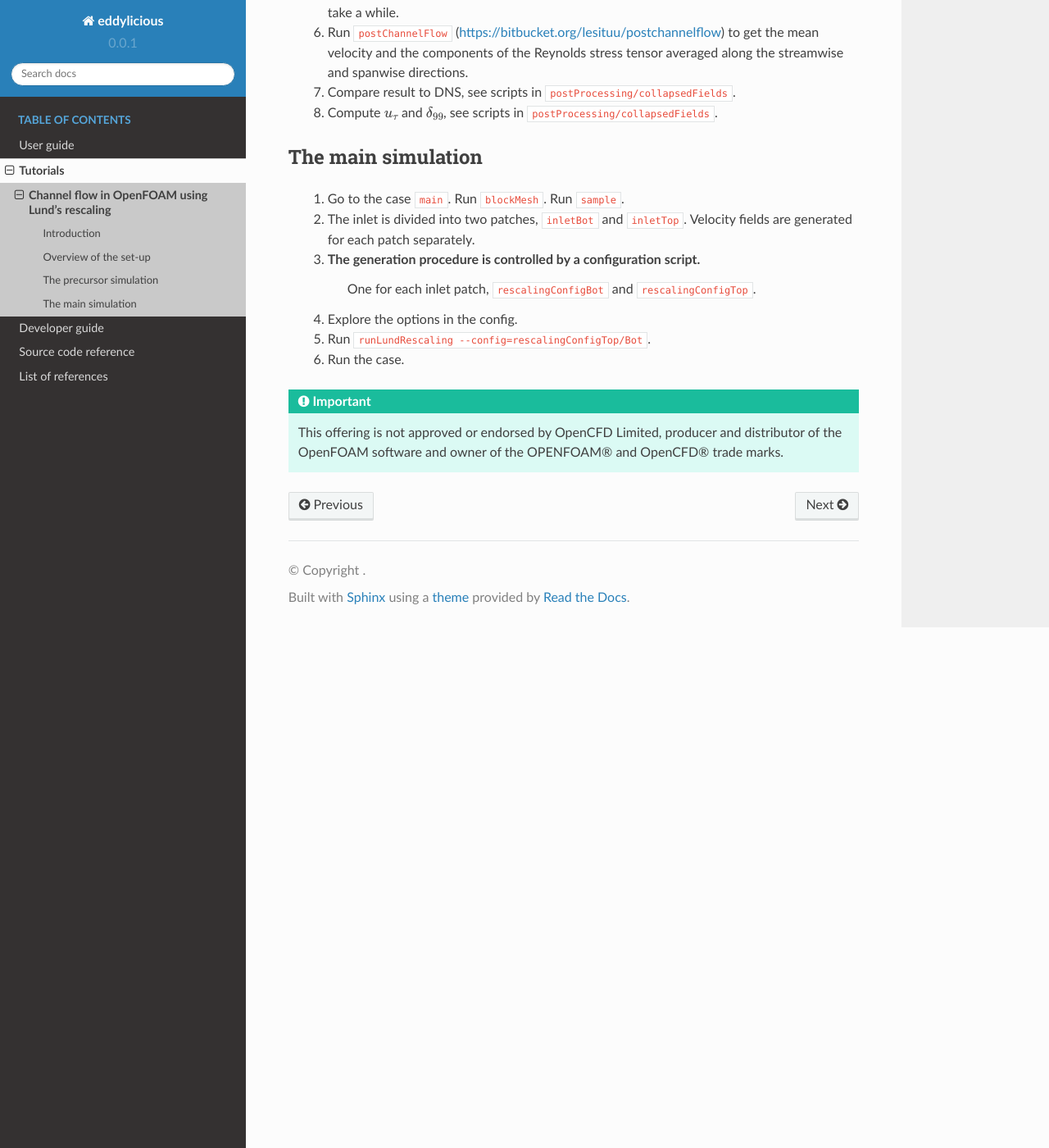
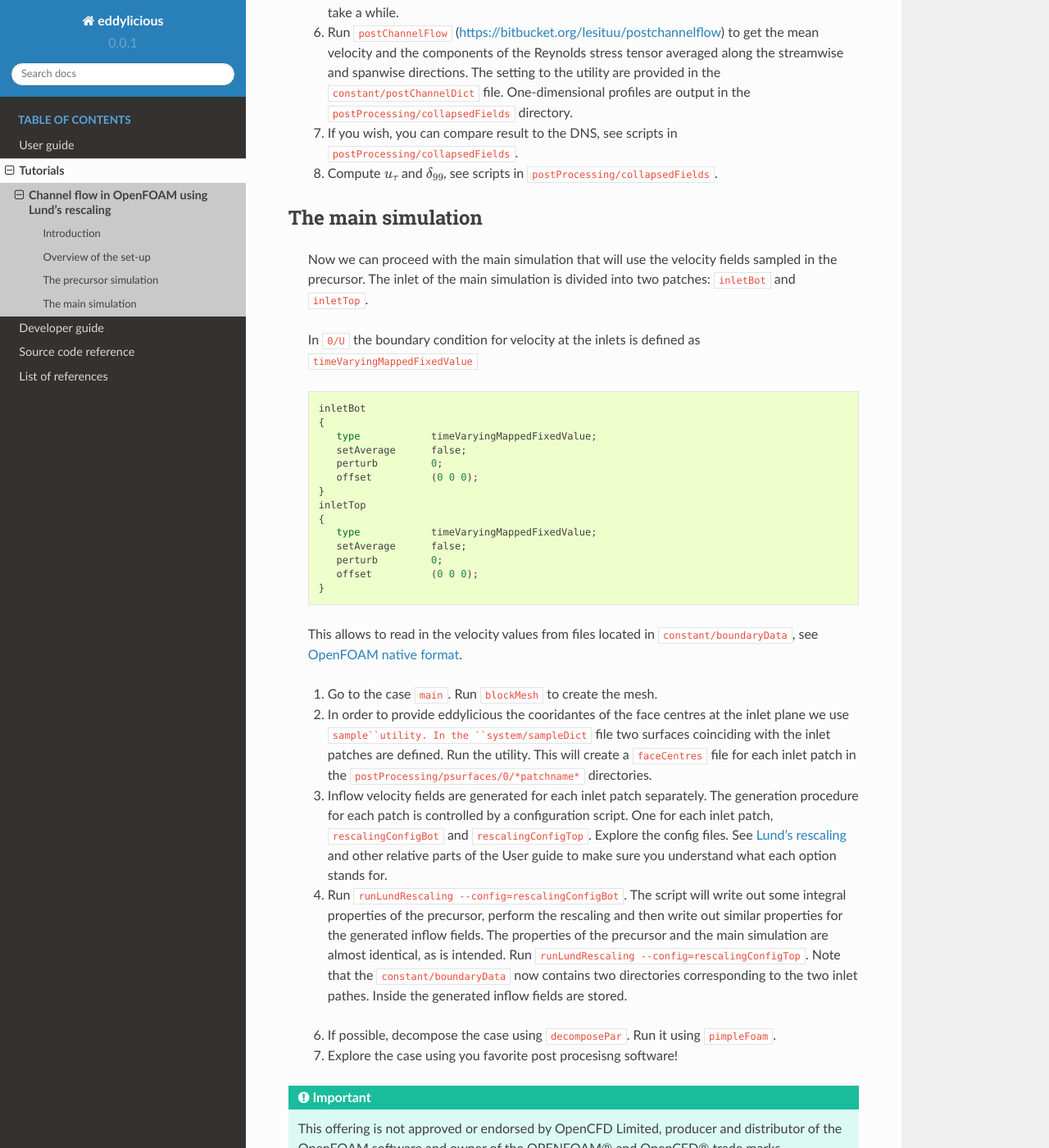
Before and after one commit to timofeymukha/eddylicious, a Sphinx documentation site: the page built from docs/tutorials/of_channel_lund.rst, in a window 1280 px wide and 1400 px high, scrolled down 3882 px. Shown: the whole window at 82% size. Built offline with Sphinx 7.4.7 and the Read the Docs theme 2.0.0, drawn with Linux system fonts in a browser that asks for light colours; cross-references to code outside the pages are shown as plain code; some of the changed text lies outside the part shown.

Commit message:
Working on docs.

```diff
--- a/docs/bibl.bib
+++ b/docs/bibl.bib
@@ -93,6 +93,16 @@ title = {{A priori and a posteriori tests of inflow conditions for large-eddy si
 volume = {16},
 year = {2004}
 }
+@Article{Lee2015,
+  author = 	 {M. Lee and R. D. Moser},
+  title = 	 {Direct numerical simulation of turbulent channel flow
+                  up to Re_τ ≈ 5200},
+  journal = 	 {Journal of Fluid Mechanics},
+  year = 	 {2015},
+  volume = 	 {774},
+  pages = 	 {395-415},
+}
+
 @article{Schluter2004,
 author = {Schl{\"{u}}ter, J. U. and Pitsch, H. and Moin, P.},
 doi = {10.2514/1.3488},
--- a/docs/tutorials/of_channel_lund.rst
+++ b/docs/tutorials/of_channel_lund.rst
@@ -105,7 +105,7 @@ Please follow the following steps.
 
    2. Let us explore the case.
       Data for time 1000 is available, that is the case has been pre-run to
-      get rid of transients, therefore can proceed with saving the velocity
+      get rid of transients, therefore one can proceed with saving the velocity
       fields needed for the rescaling procedure directly.
 
       Opening ``1000/U`` verifies that cycling boundary conditions are applied
@@ -201,8 +201,12 @@ Please follow the following steps.
       (https://bitbucket.org/lesituu/postchannelflow)
       to get the mean velocity and the components of the Reynolds stress tensor
       averaged along the streamwise and spanwise directions.
+      The setting to the utility are provided in the
+      ``constant/postChannelDict`` file.
+      One-dimensional profiles are output in the
+      ``postProcessing/collapsedFields`` directory.
 
-   7. Compare result to DNS, see scripts in
+   7. If you wish, you can compare result to the DNS, see scripts in
       ``postProcessing/collapsedFields``.
 
    8. Compute :math:`u_\tau` and :math:`\delta_{99}`, see scripts in
@@ -210,21 +214,67 @@ Please follow the following steps.
 
 The main simulation
 -------------------
+   Now we can proceed with the main simulation that will use the velocity
+   fields sampled in the precursor.
+   The inlet of the main simulation is divided into two patches: ``inletBot``
+   and ``inletTop``.
 
-   1. Go to the case ``main``. Run ``blockMesh``. Run ``sample``.
+   In ``0/U`` the boundary condition for velocity at the inlets is defined as
+   ``timeVaryingMappedFixedValue`` ::
 
-   2. The inlet is divided into two patches, ``inletBot`` and ``inletTop``.
-      Velocity fields are generated for each patch separately.
+      inletBot
+      {
+         type            timeVaryingMappedFixedValue;
+         setAverage      false;
+         perturb         0;
+         offset          (0 0 0);
+      }
+      inletTop
+      {
+         type            timeVaryingMappedFixedValue;
+         setAverage      false;
+         perturb         0;
+         offset          (0 0 0);
+      }
 
-   3. The generation procedure is controlled by a configuration script.
-       One for each inlet patch, ``rescalingConfigBot`` and
-       ``rescalingConfigTop``.
+   This allows to read in the velocity values from files located in
+   ``constant/boundaryData``, see :ref:`of_native_format`.
 
-   4. Explore the options in the config.
 
-   5. Run ``runLundRescaling --config=rescalingConfigTop/Bot``.
+   1. Go to the case ``main``. Run ``blockMesh`` to create the mesh.
 
-   6. Run the case.
+   2. In order to provide eddylicious the cooridantes of the face centres at
+      the inlet plane we use ``sample``utility.
+      In the ``system/sampleDict`` file two surfaces coinciding with the inlet
+      patches are defined.
+      Run the utility.
+      This will create a ``faceCentres`` file for each inlet patch in the
+      ``postProcessing/psurfaces/0/*patchname*`` directories.
+
+   3. Inflow velocity fields are generated for each inlet patch separately.
+      The generation procedure for each patch is controlled by a configuration
+      script.
+      One for each inlet patch, ``rescalingConfigBot`` and
+      ``rescalingConfigTop``.
+      Explore the config files.
+      See :ref:`lund_rescaling` and other relative parts of the User guide
+      to make sure you understand what each option stands for.
+
+   4. Run ``runLundRescaling --config=rescalingConfigBot``.
+      The script will write out some integral properties of the precursor,
+      perform the rescaling and then write out similar properties for the
+      generated inflow fields.
+      The properties of the precursor and the main simulation are almost
+      identical, as is intended.
+      Run ``runLundRescaling --config=rescalingConfigTop``.
+      Note that the ``constant/boundaryData`` now contains two directories
+      corresponding to the two inlet pathes.
+      Inside the generated inflow fields are stored.
+
+   6. If possible, decompose the case using ``decomposePar``.
+      Run it using ``pimpleFoam``.
+
+   7. Explore the case using you favorite post procesisng software!
 
 
 
--- a/docs/user_guide/generation_methods.rst
+++ b/docs/user_guide/generation_methods.rst
@@ -190,7 +190,8 @@ The other is to let eddylicious compute it using the skin friction coefficient,
 :math:`\text{Re}_{\delta_{99}}` or :math:`\text{Re}_\theta`.
 
 .. math::
-   & c_f = 0.02 \text{Re}^{-1/6}_\delta_{99}, \\
+
+   & c_f = 0.02 \text{Re}^{-1/6}_{\delta_{99}}, \\
    & c_f = 0.013435(\text{Re}_\theta - 373.83)^{-2/11}.
 
 The friction velocity is then obtained as :math:`U_0 \sqrt{c_f/2}`.
--- a/docs/user_guide/output.rst
+++ b/docs/user_guide/output.rst
@@ -43,7 +43,8 @@ The following parameters need to be provided in the configuration file in
 order to output the velocity fields in the HDF5 file format. ::
 
    writer          hdf5
-   writePath       /the/hdf5/file.hdf5
+   writePath       path to the where the database will be stored
+   hdf5FileName    name of the hdf5 file
 
 .. _of_native_format:
 
--- a/docs/zzreferences.rst
+++ b/docs/zzreferences.rst
@@ -1,6 +1,5 @@
 List of references
 ==================
-brekekeks
 
 .. bibliography:: bibl.bib
     :all:
```
